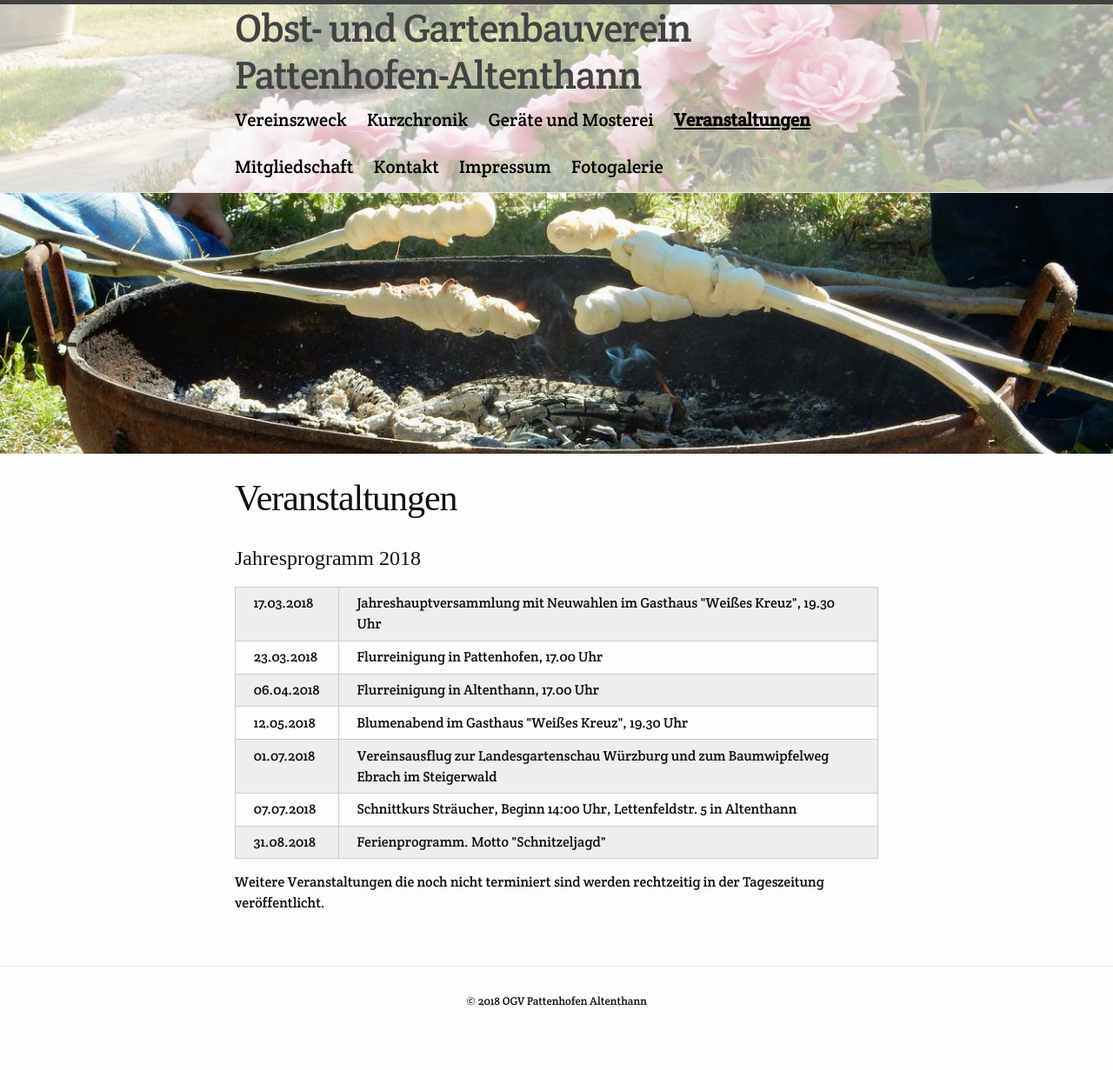
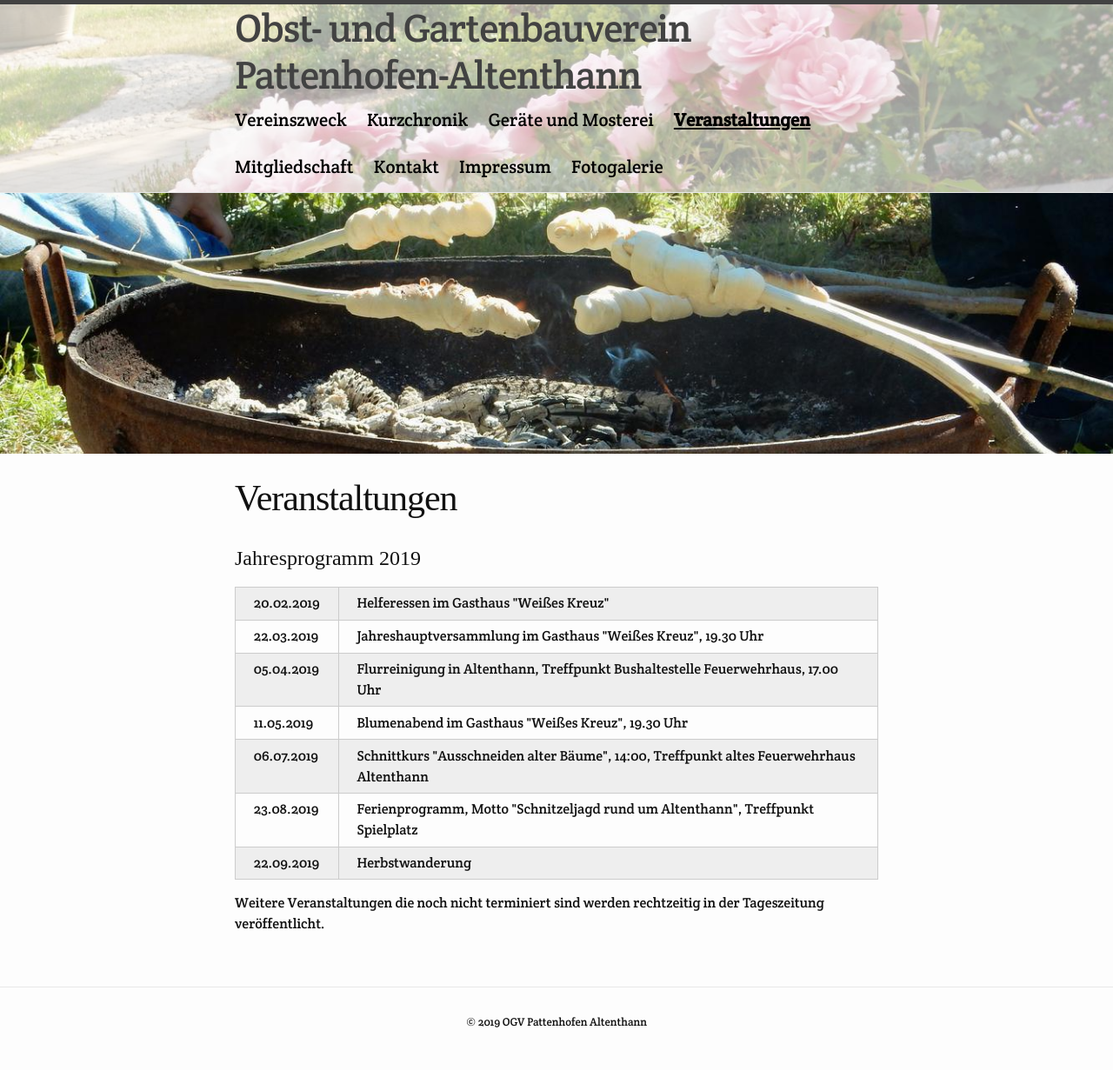
Before and after one commit to markuseckstein/ogv, a Jekyll site: the page built from veranstaltungen.html, in a window 1280 px wide. Shown: the whole page at 87% size. Built offline with Jekyll 4.4.1, drawn with Linux system fonts in a browser that asks for light colours; some web fonts are replaced; before the commit the page ends 1207 px from its top, so only the background shows below that.

Commit message:
update Veranstaltungen

```diff
--- a/_includes/footer.html
+++ b/_includes/footer.html
@@ -1,5 +1,5 @@
 <footer class="site-footer">
        <p class="footer-content">
-               &copy; 2018 OGV Pattenhofen Altenthann
+               &copy; 2019 OGV Pattenhofen Altenthann
        </p>
 </footer>
--- a/veranstaltungen.html
+++ b/veranstaltungen.html
@@ -7,37 +7,38 @@ teaser-image: veranstaltungen
 ---
 
 <h1>
-    Jahresprogramm 2018</h1>
+    Jahresprogramm 2019</h1>
 <p>
     <table>
+            <tr>
+                    <td class="no-wrap">20.02.2019</td>
+                    <td>Helferessen im Gasthaus "Weißes Kreuz"</td>
+                </tr>
         <tr>
-            <td class="no-wrap">17.03.2018</td>
-            <td>Jahreshauptversammlung mit Neuwahlen im Gasthaus "Weißes Kreuz", 19.30 Uhr</td>
+            <td class="no-wrap">22.03.2019</td>
+            <td>Jahreshauptversammlung im Gasthaus "Weißes Kreuz", 19.30 Uhr</td>
+        </tr>
+
+        <tr>
+            <td class="no-wrap">05.04.2019</td>
+            <td>Flurreinigung in Altenthann, Treffpunkt Bushaltestelle Feuerwehrhaus, 17.00 Uhr</td>
         </tr>
         <tr>
-            <td class="no-wrap">23.03.2018</td>
-            <td>Flurreinigung in Pattenhofen, 17.00 Uhr</td>
-        </tr>
-        <tr>
-            <td class="no-wrap">06.04.2018</td>
-            <td>Flurreinigung in Altenthann, 17.00 Uhr</td>
-        </tr>
-        <tr>
-            <td class="no-wrap">12.05.2018</td>
+            <td class="no-wrap">11.05.2019</td>
             <td>Blumenabend im Gasthaus "Weißes Kreuz", 19.30 Uhr</td>
         </tr>
         <tr>
-            <td class="no-wrap">01.07.2018</td>
-            <td>Vereinsausflug zur Landesgartenschau Würzburg und zum Baumwipfelweg Ebrach im Steigerwald</td>
+            <td class="no-wrap">06.07.2019</td>
+            <td>Schnittkurs "Ausschneiden alter Bäume", 14:00, Treffpunkt altes Feuerwehrhaus Altenthann</td>
         </tr>
         <tr>
-            <td class="no-wrap">07.07.2018</td>
-            <td>Schnittkurs Sträucher, Beginn 14:00 Uhr, Lettenfeldstr. 5 in Altenthann</td>
+            <td class="no-wrap">23.08.2019</td>
+            <td>Ferienprogramm, Motto "Schnitzeljagd rund um Altenthann", Treffpunkt Spielplatz</td>
         </tr>
 
         <tr>
-            <td class="no-wrap">31.08.2018</td>
-            <td>Ferienprogramm. Motto "Schnitzeljagd"</td>
+            <td class="no-wrap">22.09.2019</td>
+            <td>Herbstwanderung</td>
         </tr>
     </table>
 </p>
```
Also changed, not shown: 3 other files.
